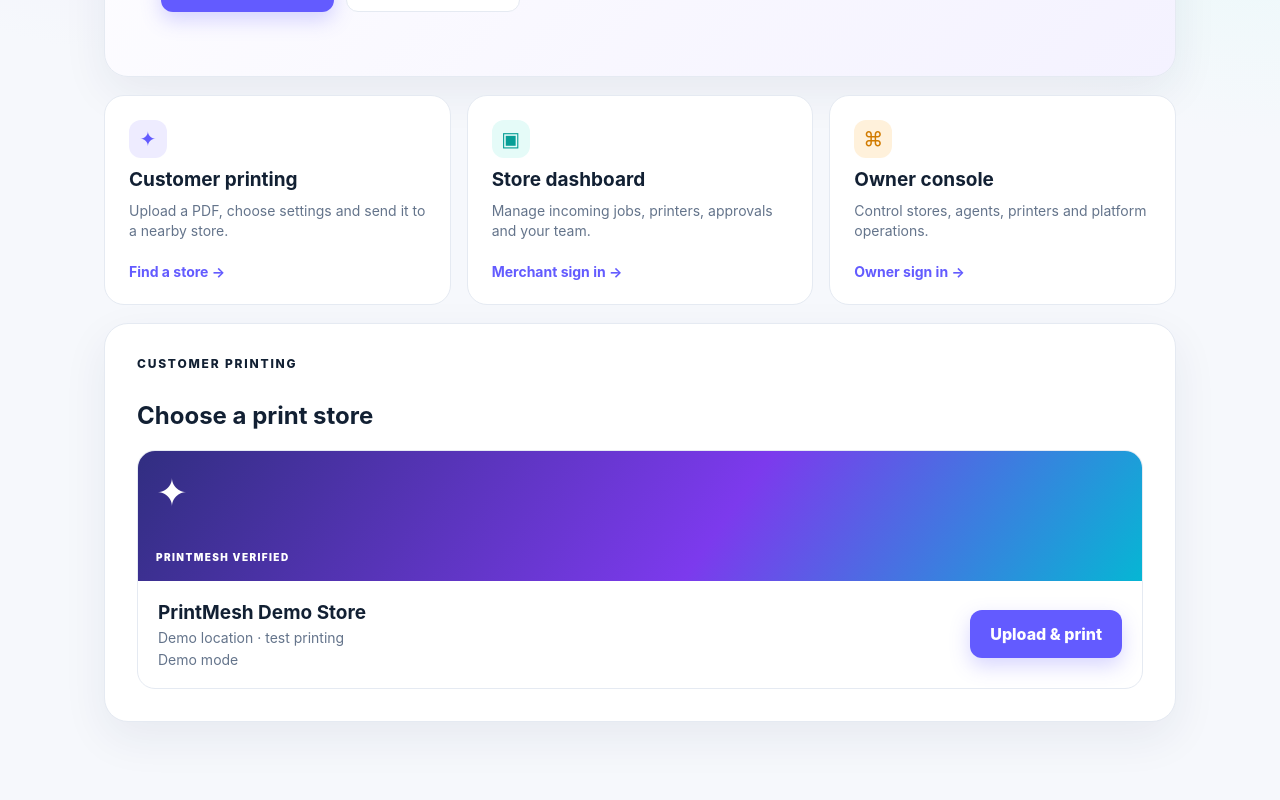
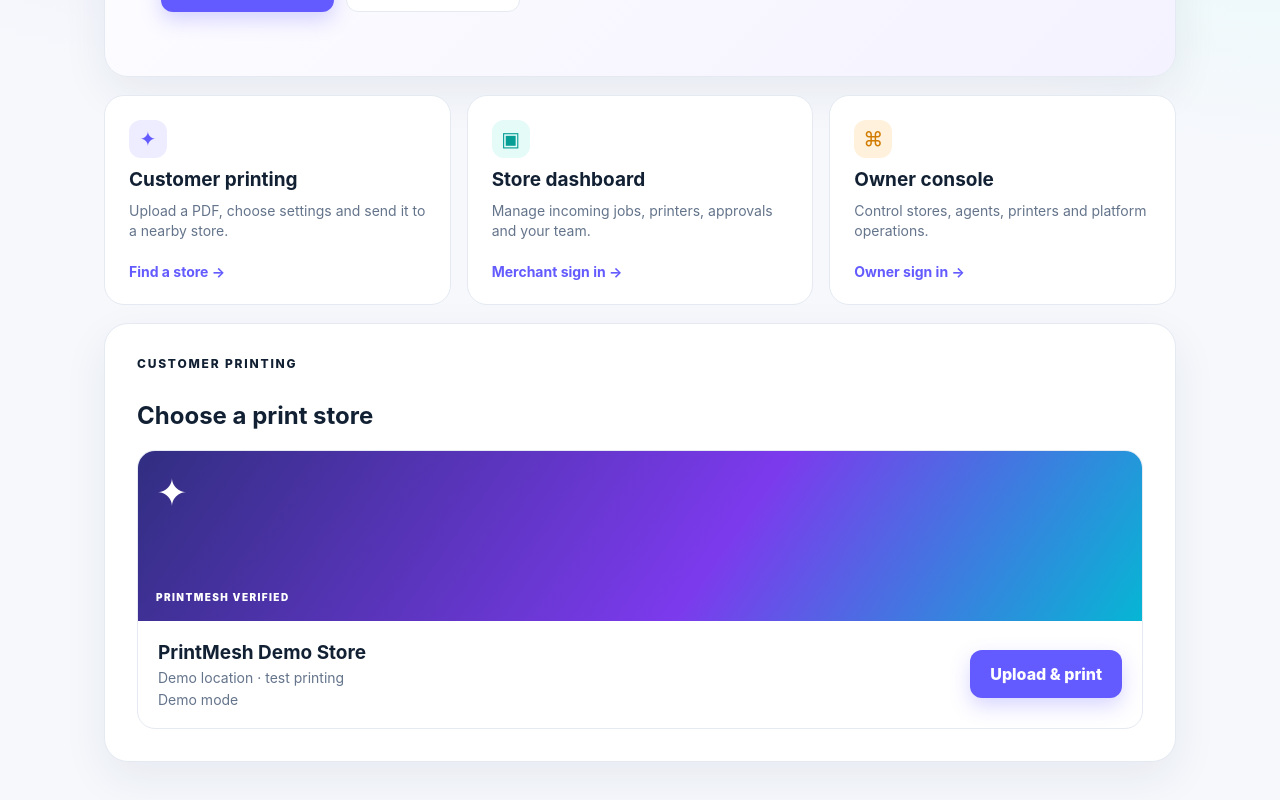
Before and after one commit to akshith-png/PrintMesh, a Next.js app in the folder apps/web/: page / in a window 1280 px wide. Shown: the part 493-1293 px from the top of the page. Built offline with nearby package versions, Linux system fonts and the light colour scheme; no server answers.

Commit message:
fix customer emoji rendering and owner manage deployment

```diff
--- a/apps/web/src/app/admin/stores/[storeId]/page.tsx
+++ b/apps/web/src/app/admin/stores/[storeId]/page.tsx
@@ -1,4 +1,4 @@
-import { notFound, redirect } from "next/navigation";
+export const dynamic="force-dynamic";import { notFound, redirect } from "next/navigation";
 import Link from "next/link";
 import { requireOwner } from "@/lib/owner-auth";
 import { createSupabaseAdminClient } from "@/lib/supabase/admin";
--- a/apps/web/src/app/globals.css
+++ b/apps/web/src/app/globals.css
@@ -36,3 +36,6 @@
 .timeline{padding-left:20px}.timeline li{display:grid;gap:3px;margin:16px 0}.timeline span,.timeline small{color:#666}
 code{background:#eee;padding:3px 6px;border-radius:5px}
 @media(max-width:700px){.page-shell{padding:14px 14px 48px}.topbar,.portal-nav{align-items:flex-start;gap:18px;flex-wrap:wrap}.nav-links{gap:10px;flex-wrap:wrap;justify-content:flex-end}.nav-links a,.portal-nav a:not(.brand){font-size:12px}.hero-card{padding:38px 24px}.audience-grid{grid-template-columns:1fr}.card{padding:22px;border-radius:18px}.grid{grid-template-columns:1fr}.dashboard-header{display:grid}.stats-grid{grid-template-columns:repeat(2,1fr)}.resource-row{align-items:flex-start;flex-direction:column}.row-actions{width:100%;justify-content:space-between}.store-card-body{align-items:stretch;flex-direction:column}.store-card-body .button{width:100%}.auth-card{margin-top:5vh;padding:26px 20px}.auth-card h1{font-size:44px}.portal-nav>div{gap:10px;flex-wrap:wrap}}
+
+
+.store-emoji{display:block;font-size:4.5rem;line-height:1;margin-bottom:1rem}.store-cover{min-height:170px;display:flex;flex-direction:column;justify-content:space-between}
```
Also changed, not shown: apps/web/src/app/customer/page.tsx (+1 -1 lines), apps/web/src/app/merchant/login/page.tsx (+1 -1 lines).
